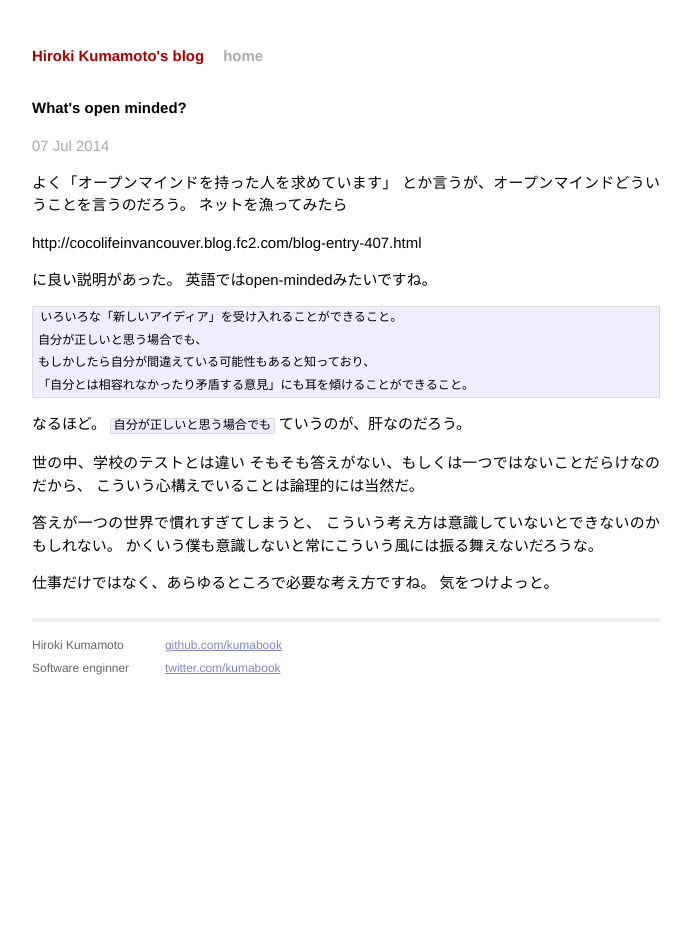
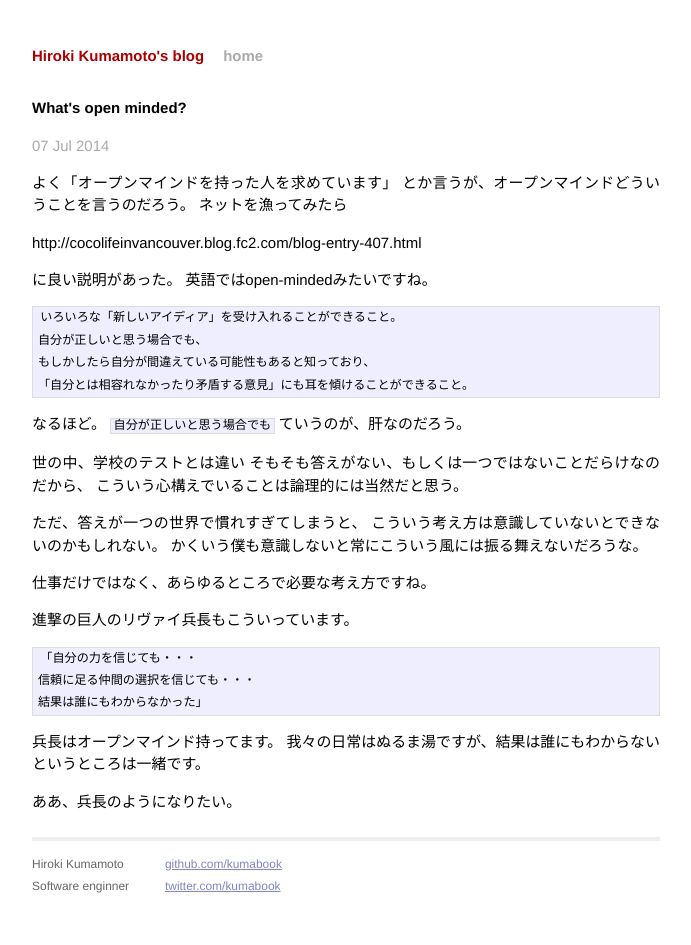
Before and after one commit to kumabook/kumabook.github.io, a Jekyll site: the page built from _posts/2014-07-07-what-is-open-mind.markdown, in a window 1280 px wide. Shown: the whole page, without its empty margins (294-985 px from the left). Built offline with Jekyll 4.4.1, drawn with Linux system fonts in a browser that asks for light colours; Markdown is read by kramdown in place of the engine named in the settings.

Commit message:
Fix 2014-07-07-what-is-open-mind.markdown

````diff
--- a/_posts/2014-07-07-what-is-open-mind.markdown
+++ b/_posts/2014-07-07-what-is-open-mind.markdown
@@ -28,11 +28,22 @@ http://cocolifeinvancouver.blog.fc2.com/blog-entry-407.html
 
 世の中、学校のテストとは違い
 そもそも答えがない、もしくは一つではないことだらけなのだから、
-こういう心構えでいることは論理的には当然だ。
+こういう心構えでいることは論理的には当然だと思う。
 
-答えが一つの世界で慣れすぎてしまうと、
+ただ、答えが一つの世界で慣れすぎてしまうと、
 こういう考え方は意識していないとできないのかもしれない。
 かくいう僕も意識しないと常にこういう風には振る舞えないだろうな。
 
 仕事だけではなく、あらゆるところで必要な考え方ですね。
-気をつけよっと。
+
+進撃の巨人のリヴァイ兵長もこういっています。
+```
+「自分の力を信じても・・・
+信頼に足る仲間の選択を信じても・・・
+結果は誰にもわからなかった」
+```
+
+兵長はオープンマインド持ってます。
+我々の日常はぬるま湯ですが、結果は誰にもわからないというところは一緒です。
+
+ああ、兵長のようになりたい。
````
